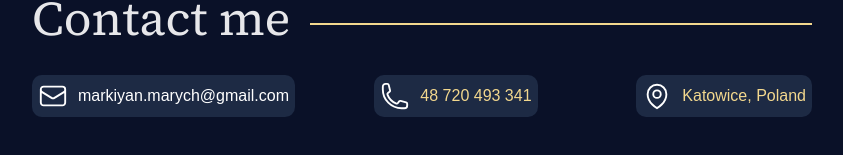
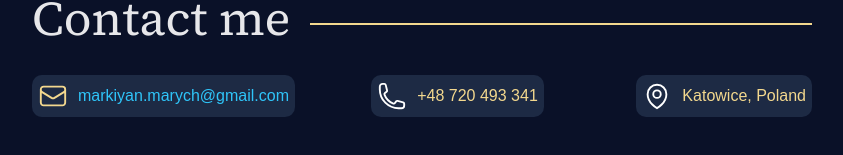
Before and after one commit to MarkiMark01/portfolio_vite_sass, a React (Vite) app: page / in a window 1280 px wide. In both pictures the pointer is over the element "markiyan.marych@gmail.com". Shown: the part 2412-2567 px from the top of the page, without its empty margins (218-1061 px from the left). Built offline with nearby package versions, Linux system fonts and the light colour scheme.

Commit message:
updated contact.scss

```diff
--- a/src/components/pages/contacts/Contacts.jsx
+++ b/src/components/pages/contacts/Contacts.jsx
@@ -17,7 +17,7 @@ const Contacts = () => {
       <div className={styles.infoBox1}>
         <Phone />
         <a href="tel:48720493341" target="_blank">
-          48 720 493 341
+          +48 720 493 341
         </a>
       </div>
       <br/>
--- a/src/components/pages/contacts/contact.module.scss
+++ b/src/components/pages/contacts/contact.module.scss
@@ -58,6 +58,10 @@
   }
   .infoBox:hover,
   .infoBox1:hover {
-    color: #fff;
+    color: #2fc5f9;
   }
+  .infoBox:hover svg,
+.infoBox1:hover svg {
+  stroke: #f3d88e;
 }
+}
```
